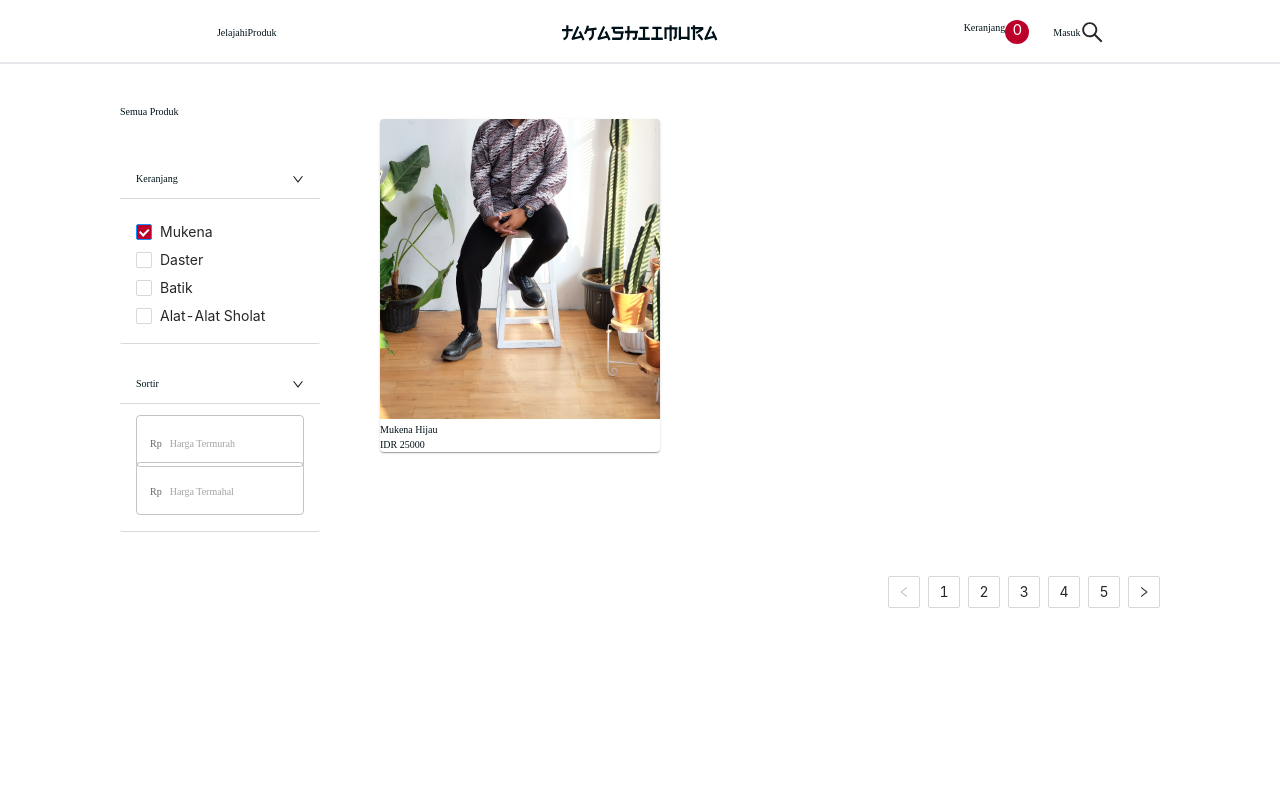
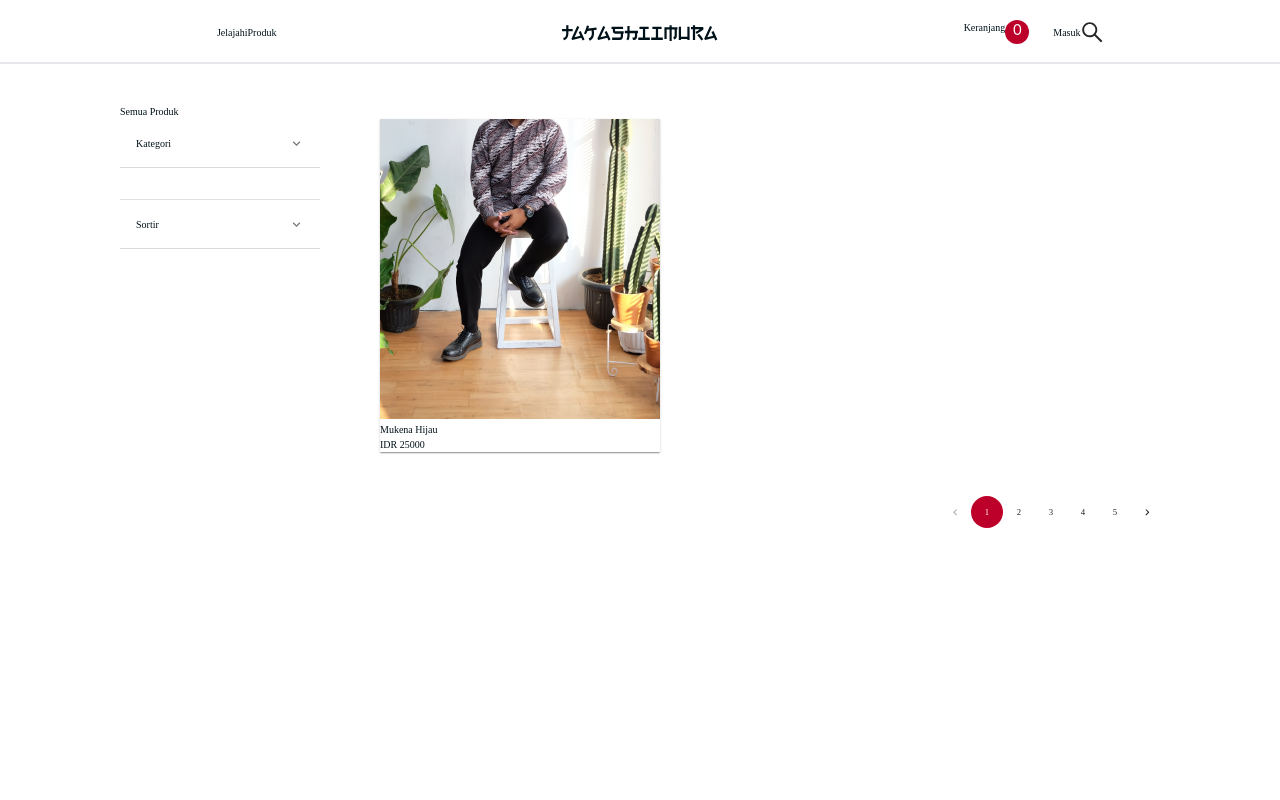
Before and after one commit to MAFauzaan/takashimura_ecommerce, a Next.js app: page /products/1 in a window 1280 px wide. Shown: the top 800 px of the page. Built offline with nearby package versions, Linux system fonts and the light colour scheme.

Commit message:
improvements

```diff
--- a/components/Cart/Cart.tsx
+++ b/components/Cart/Cart.tsx
@@ -37,7 +37,6 @@ const Cart = () => {
             width={windowWidth > 600 ? 556 : 380}
             onClose={() => dispatch(onCloseDrawer())}
             visible={isCartOpened}
-            mask={false}
         >
             <div className='relative h-full w-full'>
                 <div className='flex px-[16px] py-[20px] place-content-center font-semibold relative'>
--- a/components/Footer/Footer.tsx
+++ b/components/Footer/Footer.tsx
@@ -22,7 +22,7 @@ export const Footer = () => {
                         <Grid item xs={2} />
                         <Divider className="" />
                         <Grid item xs={12} >
-                            <Typography>Copyright 2022©, All right Reserved</Typography>
+                            <Typography className="text-[16px] text-center">Copyright 2022©, All right Reserved</Typography>
                         </Grid>
                     </Grid>
                     :
--- a/components/ItemCard/ItemCard.tsx
+++ b/components/ItemCard/ItemCard.tsx
@@ -4,7 +4,7 @@ import Image from 'next/image';
 
 const ItemCard = ({ item, onChangeSelectedItem }: any) => {
     return (
-        <Card className='w-[280px] border-none' onClick={() => onChangeSelectedItem(item)}>
+        <Card className='w-[280px] border-none shadow-none rounded-none hover:cursor-pointer' onClick={() => onChangeSelectedItem(item)}>
             <Image src='/dummyImage.png' height={300} width={280} alt="image"/>
             <Typography className='text-[18px] font-semibold block mb-[8px]'>{item.name}</Typography>
             <Typography className='text-[18px] text-[#4F555B]'>{`IDR ${item.sizes[0].price}`}</Typography>
--- a/pages/products/[type]/index.tsx
+++ b/pages/products/[type]/index.tsx
@@ -1,12 +1,15 @@
 import React from 'react';
-import { Collapse, Checkbox, Pagination } from 'antd';
-import { Grid, TextField, Typography, InputAdornment } from '@mui/material';
+import {
+    Grid, TextField, Typography,
+    AccordionSummary,  AccordionDetails, FormControlLabel,
+    FormGroup, Checkbox, Pagination
+} from '@mui/material';
+import { ExpandMoreOutlined } from '@mui/icons-material'
 import { useDynamicScreen } from '../../../common/hooks/useDynamicScreen';
 import { ItemsList as dataList, IitemList } from '../../../DUMMY/OptionsList';
 import { useItemsList } from '../hooks/useItemsList';
 import ItemsList from '../components/ItemsList';
-
-const { Panel } = Collapse;
+import { CustomAccordion } from '../components/CustomAccordion';
 
 const ProductsPage = () => {
     const { windowWidth } = useDynamicScreen();
@@ -26,53 +29,46 @@ const ProductsPage = () => {
                 windowWidth < 800 &&
                 <Grid container>
                     <Grid item xs={6}>
-                        <Collapse
-                            expandIconPosition="right"
-                        >
-                            <Panel
-                                header={
-                                    <>
-                                        <Typography className='text-[16px] text-[#001219] font-semibold'>Keranjang</Typography>
-                                    </>
-                                }
-                                key="1"
+                        <CustomAccordion>
+                            <AccordionSummary
+                                expandIcon={<ExpandMoreOutlined />}
+                                id='item-detail'
                             >
-                                <Checkbox.Group options={listName} value={checkedList} onChange={onChangeCheckedList}>
+                                <Typography className='text-[16px] font-semibold'>Kategori</Typography>
+                            </AccordionSummary>
+                            <AccordionDetails sx={{ paddingTop: 0 }}>
+                                <FormGroup>
                                     {
-                                        listName.map((listItem: any) => (
-                                            <Grid container key={listItem}>
-                                                <Grid item xs={12}>
-                                                    <Checkbox value={listItem} onClick={onChangeCheckedList}>{listItem}</Checkbox>
-                                                </Grid>
-                                            </Grid>
+                                        listName.map((item: any) => (
+                                            <FormControlLabel
+                                                key={item}
+                                                control={<Checkbox />}
+                                                label={<Typography className='text-[14px]'>{item}</Typography>}
+                                                sx={{ fontSize: '16px' }}
+                                            />
                                         ))
                                     }
-                                </Checkbox.Group>
-                            </Panel>
-                        </Collapse>
+                                </FormGroup>
+                            </AccordionDetails>
+                        </CustomAccordion>
                     </Grid>
                     <Grid xs={6}>
-                        <Collapse
-                            defaultActiveKey={['1']}
-                            expandIconPosition="right"
-                        >
-                            <Panel
-                                header={
-                                    <>
-                                        <Typography className='text-[16px] text-[#001219] font-semibold'>Sortir</Typography>
-                                    </>
-                                }
-                                key="1"
+                        <CustomAccordion>
+                            <AccordionSummary
+                                expandIcon={<ExpandMoreOutlined />}
+                                id='item-detail'
                             >
+                                <Typography className='text-[16px] font-semibold'>Sortir</Typography>
+                            </AccordionSummary>
+                            <AccordionDetails>
                                 <TextField
-                                    placeholder='Harga Termurah'
+                                    fullWidth
+                                    placeholder='Dari Harga Termurah'
                                     value={sortFromCheapest}
                                     onChange={onChangeSortFromCheapest}
-                                    className='mb-[20px]'
+                                    inputProps={{style: {fontSize: 14}}}
                                     variant='outlined'
-                                    InputProps={{
-                                        startAdornment: <InputAdornment position="start">Rp</InputAdornment>,
-                                    }}
+                                    className='mb-[16px]'
                                     sx={{
                                         "& label.Mui-focused": {
                                             display: "none"
@@ -83,13 +79,13 @@ const ProductsPage = () => {
                                     }}
                                 />
                                 <TextField
-                                    placeholder='Harga Termahal'
+                                    fullWidth
+                                    placeholder='Dari Harga Termahal'
                                     value={sortFromMostExpensive}
                                     onChange={onChangeSortFromMostExpensive}
+                                    inputProps={{style: {fontSize: 14}}}
                                     variant='outlined'
-                                    InputProps={{
-                                        startAdornment: <InputAdornment position="start">Rp</InputAdornment>,
-                                    }}
+                                    className='mb-[16px]'
                                     sx={{
                                         "& label.Mui-focused": {
                                             display: "none"
@@ -99,8 +95,8 @@ const ProductsPage = () => {
                                         }
                                     }}
                                 />
-                            </Panel>
-                        </Collapse>
+                            </AccordionDetails>
+                        </CustomAccordion>
                     </Grid>
                 </Grid>
             }
@@ -116,54 +112,38 @@ const ProductsPage = () => {
                             <Grid container>
                                 <Grid item xs={3}>
                                     <div className='w-[200px]'>
-                                        <Collapse
-                                            defaultActiveKey={['1']}
-                                            expandIconPosition="right"
-                                            className='mt-[40px]'
-                                        >
-                                            <Panel
-                                                header={
-                                                    <>
-                                                        <Typography className='text-[16px] text-[#001219] font-semibold'>Keranjang</Typography>
-                                                    </>
-                                                }
-                                                key="1"
+                                        <CustomAccordion className='mb-[32px]'>
+                                            <AccordionSummary
+                                                expandIcon={<ExpandMoreOutlined />}
+                                                id='item-detail'
                                             >
-                                                <Checkbox.Group options={listName} value={checkedList} onChange={onChangeCheckedList}>
+                                                <Typography className='text-[16px] font-semibold'>Kategori</Typography>
+                                            </AccordionSummary>
+                                            <AccordionDetails sx={{ paddingTop: 0 }}>
+                                                <FormGroup>
                                                     {
-                                                        listName.map((listItem: any) => (
-                                                            <Grid container key={listItem}>
-                                                                <Grid item xs={12}>
-                                                                    <Checkbox value={listItem} onClick={onChangeCheckedList}>{listItem}</Checkbox>
-                                                                </Grid>
-                                                            </Grid>
+                                                        listName.map((item: any) => (
+                                                            <FormControlLabel key={item} control={<Checkbox />} label={item} sx={{ fontSize: '16px' }} />
                                                         ))
                                                     }
-                                                </Checkbox.Group>
-                                            </Panel>
-                                        </Collapse>
-                                        <Collapse
-                                            defaultActiveKey={['1']}
-                                            expandIconPosition="right"
-                                            className='mt-[20px]'
-                                        >
-                                            <Panel
-                                                header={
-                                                    <>
-                                                        <Typography className='text-[16px] text-[#001219] font-semibold'>Sortir</Typography>
-                                                    </>
-                                                }
-                                                key="1"
+                                                </FormGroup>
+                                            </AccordionDetails>
+                                        </CustomAccordion>
+                                        <CustomAccordion>
+                                            <AccordionSummary
+                                                expandIcon={<ExpandMoreOutlined />}
+                                                id='item-detail'
                                             >
+                                                <Typography className='text-[16px] font-semibold'>Sortir</Typography>
+                                            </AccordionSummary>
+                                            <AccordionDetails>
                                                 <TextField
-                                                    placeholder='Harga Termurah'
+                                                    fullWidth
+                                                    placeholder='Dari Harga Termurah'
                                                     value={sortFromCheapest}
                                                     onChange={onChangeSortFromCheapest}
-                                                    className='mb-[20px]'
                                                     variant='outlined'
-                                                    InputProps={{
-                                                        startAdornment: <InputAdornment position="start">Rp</InputAdornment>,
-                                                    }}
+                                                    className='mb-[16px]'
                                                     sx={{
                                                         "& label.Mui-focused": {
                                                             display: "none"
@@ -174,13 +154,12 @@ const ProductsPage = () => {
                                                     }}
                                                 />
                                                 <TextField
-                                                    placeholder='Harga Termahal'
+                                                    fullWidth
+                                                    placeholder='Dari Harga Termurah'
                                                     value={sortFromMostExpensive}
                                                     onChange={onChangeSortFromMostExpensive}
                                                     variant='outlined'
-                                                    InputProps={{
-                                                        startAdornment: <InputAdornment position="start">Rp</InputAdornment>,
-                                                    }}
+                                                    className='mb-[16px]'
                                                     sx={{
                                                         "& label.Mui-focused": {
                                                             display: "none"
@@ -190,12 +169,12 @@ const ProductsPage = () => {
                                                         }
                                                     }}
                                                 />
-                                            </Panel>
-                                        </Collapse>
+                                            </AccordionDetails>
+                                        </CustomAccordion>
                                     </div>
                                 </Grid>
                                 <Grid item xs={9}>
-                                    <ItemsList checked={checkedList} onChangeSelectedItem={onChangeSelectedItem}/>
+                                    <ItemsList checked={checkedList} onChangeSelectedItem={onChangeSelectedItem} />
                                 </Grid>
                             </Grid>
                         </>
@@ -208,16 +187,17 @@ const ProductsPage = () => {
                             </Grid>
                             <Grid container>
                                 <Grid item xs={12}>
-                                    <ItemsList checked={checkedList} onChangeSelectedItem={onChangeSelectedItem}/>
+                                    <ItemsList checked={checkedList} onChangeSelectedItem={onChangeSelectedItem} />
                                 </Grid>
                             </Grid>
                         </div>
                 }
                 <Pagination
-                    current={page}
+                    count={5}
+                    size='medium'
+                    color='secondary'
                     onChange={onChangePage}
-                    total={50}
-                    className="mt-[44px] text-right"
+                    className="mt-[44px] text-[14px]"
                 />
             </div>
         </>
--- /dev/null
+++ b/pages/products/components/CustomAccordion.tsx
@@ -0,0 +1,10 @@
+import { styled, Accordion } from "@mui/material";
+
+export const CustomAccordion = styled(Accordion)(() => ({
+    '& .MuiPaper-root': {
+      borderRadius: '0px !important',
+      boxShadow: 'none'
+    },
+    borderBottom: '1px solid #DADADA',
+    boxShadow: 'none'
+  }));
--- a/pages/products/index.tsx
+++ b/pages/products/index.tsx
@@ -27,7 +27,7 @@ const itemsCategories = [
 
 const ProductsPage = () => {
     return (
-        <div className='flex place-items-center justify-center p-[60px]'>
+        <div className='flex place-items-center justify-center p-[60px] min-h-[calc(100vh-(64px+118px))]'>
             <Grid container className='flex justify-center' spacing={2}>
                 {
                     itemsCategories.map((item: any) => (
--- a/styles/globals.scss
+++ b/styles/globals.scss
@@ -40,11 +40,11 @@ body {
   box-shadow: none !important;
 }
 
-.ant-drawer-content {
-  height: calc(100vh - 64.2px) !important;
-  position: absolute;
-  bottom: 0;
-}
+// .ant-drawer-content {
+//   height: calc(100vh - 64.2px) !important;
+//   position: absolute;
+//   bottom: 0;
+// }
 
 .ant-checkbox-group-item {
   display: block;
@@ -71,3 +71,22 @@ body {
   background-color: #BD0029;
   // border-color: #BD0029 !important;
 }
+
+.css-vmtmad-MuiPaper-root-MuiAccordion-root:last-of-type {
+  border-radius: 0;
+}
+
+.MuiPagination-root ul{
+  justify-content: end;
+
+  li {
+    height: 32px;
+    width: 32px;
+    font-size: 14px;
+    border-radius: 50%;
+  }
+}
+
+.MuiButtonBase-root {
+  font-size: 14px;
+}
--- a/theme/theme.ts
+++ b/theme/theme.ts
@@ -3,6 +3,9 @@ import { createTheme } from "@mui/material/styles";
 export const theme = createTheme({
     palette: {
         primary: {
+            main: '#BD0029'
+        },
+        secondary: {
             main: '#BD0029'
         }
     },
@@ -12,4 +15,7 @@ export const theme = createTheme({
             color: '#001219'
         }
     },
+    shape: {
+        borderRadius: 0
+    },
 })
```
Also changed, not shown: components/Header/Header.tsx (+7 -2 lines).
